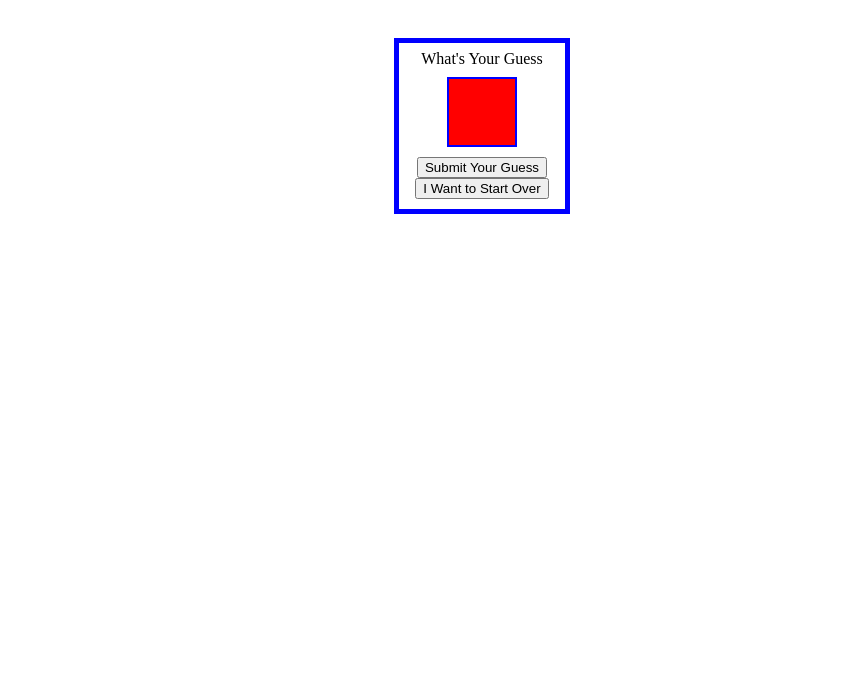
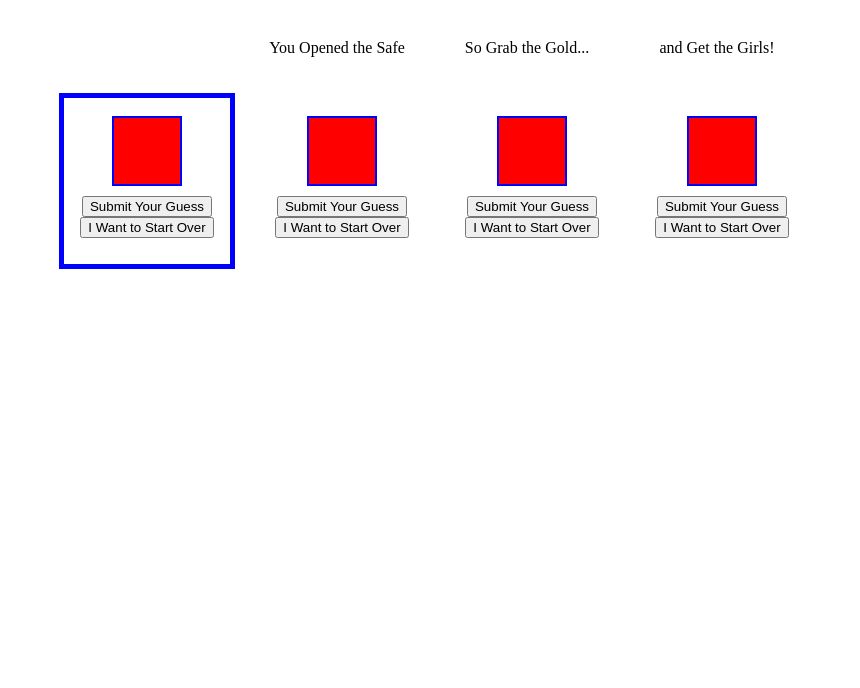
Before and after one commit to dougharman/HotOrCold, a plain HTML site: page HotOrCold.html in a window 1280 px wide. Shown: the part 112-800 px from the top of the page, without its empty margins (208-1068 px from the left). Drawn offline with nearby package versions, Linux system fonts and the light colour scheme.

Commit message:
2013_11_16 - Update - last evening's work

```diff
--- a/HotOrCold.css
+++ b/HotOrCold.css
@@ -49,78 +49,72 @@ table {
 }
 
 /* END OF RESET CODE */
-
+body {
+	position: relative;
+}
 
 .center {
 	clear: both;
 	text-align: center;
 }
 
-.bigBox {
+.banner ul li {
+	clear: both;
 	display: inline-block;
 	width: 150px;
-    height: 150px;
-    border: 5px solid blue;
-	margin: 150px 0px 0px 100px;
+    height: 25px;
+    border: 5px transparent;
+	margin: 10px 10px;
 	background: white;
 	padding: 8px
 }
 
-.bigBox p {
+.section ul {
+	clear: both;
+	display: inline-block;
+}
 
+.bigBox {
+	width: 150px;
+    height: 150px;
+    border: 5px solid blue;
+	margin: 10px 10px;
+	background: white;
+	padding: 8px
+}
+
+.winner, .gold, .girls {
+	width: 150px;
+    height: 150px;
+    border: 5px transparent;
+	margin: 10px 10px;
+	background: white;
+	padding: 8px
 }
 
 #inputBox {
-	clear: both;
-	display: block;
- 	font-size: 25px;
+ 	font-size: 24px;
     text-align: center;
     width: 50px;
 	height: 50px;
 	border: 2px solid blue;
-	margin: 10px auto;
+	margin: 10px 10px;
 	background: red;
-	padding: 8px
+	padding: 8px;
 }
 
-/*.winner_circle {
-	display: inline-block;
-	width: 250px;
-    height: 250px;
-    border: 5px solid blue;
-	margin: 150px 100px 0px 50px;
-	background: white;
-	padding: 8px
-}
-
-/*.safe {
-	clear: both;
-	display: block;
- 	font-size: 25px;
-    text-align: center;
-    width: 50px;
-	height: 50px;
-	border: 2px solid blue;
-	margin: 10px auto;
-	background: red;
-	padding: 8px
-}
-
-
-*/
 .hide {
 	display: none;
 }
 
-/*
-
-img {
-	display: inline-block;
-	margin: 0px auto 20px auto;
+h1 {
+	font-size: 48px;
+	font-family: Arial, sans-serif;
+	margin-bottom: 10px;
 }
 
-h1 {
-	font-size: 24px;
-	font-weight: 500;
-	margin-bottom: 15px;
+
+h2 {
+	font-size: 36px;
+	margin-bottom: 10px;
 }
--- a/HotOrCold.html
+++ b/HotOrCold.html
@@ -9,22 +9,46 @@
 
 <body>
   	<div class="center">
-  	  	<div class="bigBox">
-			<p>What's Your Guess</p>
+  	  	<h1>OPEN THE SAFE and Get the Gold!</h1>
+		<h2>What's Your Guess</h2>
+	<div class="banner">
+  	  	<ul>
+    		<li></li>
+    		<li class="winner">You Opened the Safe</li>
+		   	<li class="gold hide">So Grab the Gold...</li>
+    		<li class="girls hide">and Get the Girls!</li>
+    	</ul>
+    </div>
+    <section class="section">
+  	  	<ul class="bigBox">
 			<input id="inputBox" type="text">
 			<input id="submitButton" type="submit" name="Submit" value="Submit Your Guess">
 			<span  id="displayOfGuess"></span>
 			<input id="startOver" type="reset" name="startOver" value="I Want to Start Over">
-    	</div>
-<!-- 	<div class="winner circle">
-     			<h1>Winner's Circle</h1>
-     			<div class="safe">
-
-     			<img style="display: inline" src="images\logo-bc.png" alt="Basecamp"/>
-     			<span  class="win hide">You Win!</span>
-     		</div>
-     	</div>-->
-	</div>
+			<span  id="win" class="hide">You Win!</span>
+    	</ul>
+	 	<ul class="winner">
+     		<input id="inputBox" type="text">
+			<input id="submitButton" type="submit" name="Submit" value="Submit Your Guess">
+			<span  id="displayOfGuess"></span>
+			<input id="startOver" type="reset" name="startOver" value="I Want to Start Over">
+			<span  id="win" class="hide">You Win!</span>
+     	</ul>
+     	<ul class="gold hide">
+     		<input id="inputBox" type="text">
+			<input id="submitButton" type="submit" name="Submit" value="Submit Your Guess">
+			<span  id="displayOfGuess"></span>
+			<input id="startOver" type="reset" name="startOver" value="I Want to Start Over">
+			<span  id="win" class="hide">You Win!</span>
+     	</ul>
+     	<ul class="girls hide">
+     		<input id="inputBox" type="text">
+			<input id="submitButton" type="submit" name="Submit" value="Submit Your Guess">
+			<span  id="displayOfGuess"></span>
+			<input id="startOver" type="reset" name="startOver" value="I Want to Start Over">
+			<span  id="win" class="hide">You Win!</span>
+     	</ul>
+	</section>
 </body>
 
 
```
